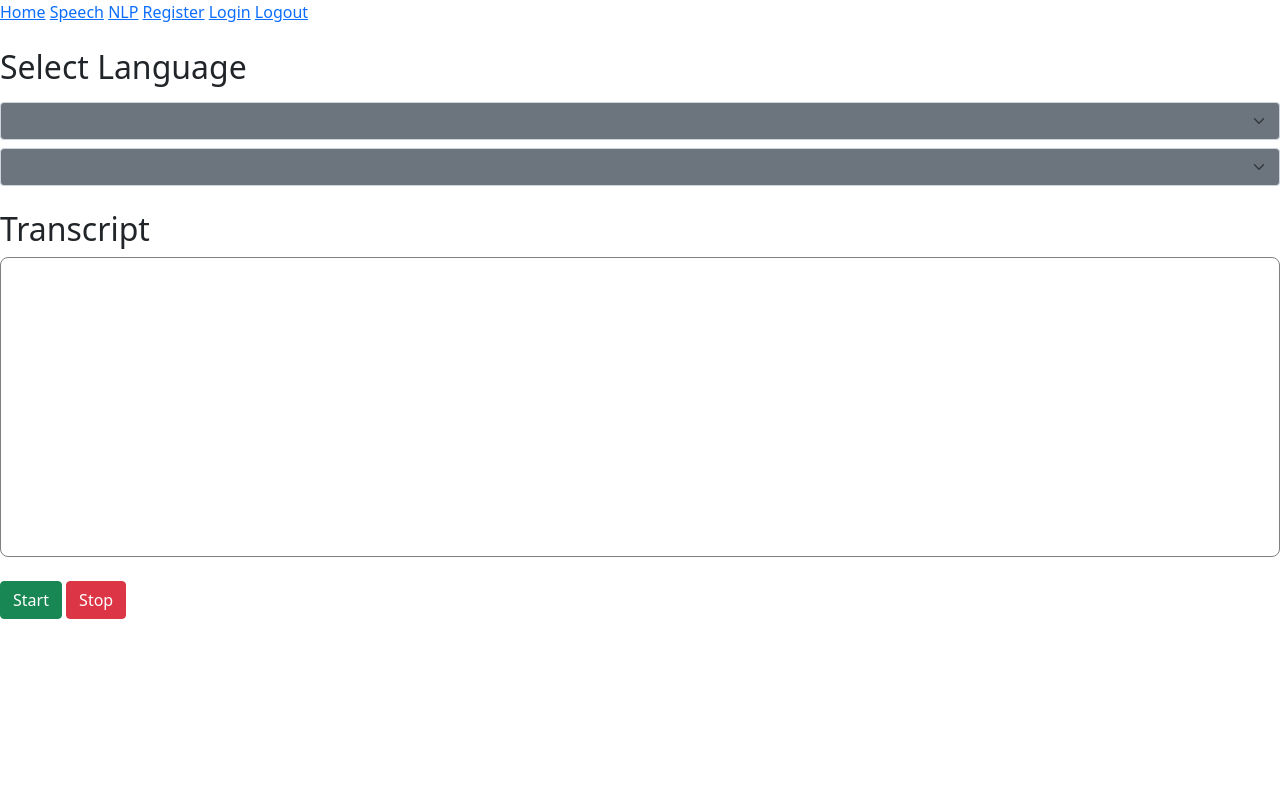
After one commit to dominicfanucchi/Senior-Project, a Django app: page /speech/ in a window 1280 px wide. The commit adds this page. Run offline with Django 4.2, Linux system fonts and the light colour scheme; lists and menus that the app fills with data are empty.

Commit message:
added speech page

```diff
--- /dev/null
+++ b/project/static/project/js/language.js
@@ -0,0 +1,29 @@
+var langs =
+        [['English',         ['en-AU', 'Australia'],
+                     ['en-CA', 'Canada'],
+                     ['en-IN', 'India'],
+                     ['en-NZ', 'New Zealand'],
+                     ['en-ZA', 'South Africa'],
+                     ['en-GB', 'United Kingdom'],
+                     ['en-US', 'United States']]];
+        let select_language = document.querySelector('#select_language');
+let select_dialect = document.querySelector('#select_dialect');
+
+for (var i = 0; i < langs.length; i++) {
+  select_language.options[i] = new Option(langs[i][0], i);
+}
+
+select_language.selectedIndex = 6;
+updateCountry();
+select_dialect.selectedIndex = 6;
+
+function updateCountry() {
+  for (var i = select_dialect.options.length - 1; i >= 0; i--) {
+    select_dialect.remove(i);
+  }
+  var list = langs[select_language.selectedIndex];
+  for (var i = 1; i < list.length; i++) {
+    select_dialect.options.add(new Option(list[i][1], list[i][0]));
+  }
+  select_dialect.style.visibility = list[1].length == 1 ? 'hidden' : 'visible';
+}
--- a/project/static/project/style.css
+++ b/project/static/project/style.css
@@ -2,6 +2,46 @@
     --background: #000;
 }
 
+/* Box sizing rules */
+*,
+*::before,
+*::after {
+  box-sizing: border-box;
+}
+
+/* Remove default margin */
+body,
+h1,
+h2,
+h3,
+h4,
+p,
+figure,
+blockquote,
+dl,
+dd {
+  margin: 0;
+}
+
+
+/* Set core root defaults */
+html:focus-within {
+  scroll-behavior: smooth;
+}
+
+/* Set core body defaults */
 body {
-    background-color: var(--background);
+  min-height: 100vh;
+  text-rendering: optimizeSpeed;
+  line-height: 1.5;
+
+  background-color: var(--background);
 }
+
+
+/* Make images easier to work with */
+img,
+picture {
+  max-width: 100%;
+  display: block;
+}
--- a/project/templates/project/base.html
+++ b/project/templates/project/base.html
@@ -7,10 +7,23 @@
 
     <!-- CSS -->
     <link rel="stylesheet" type="text/css" href="{% static 'project/style.css' %}">
+    {% block page_css %} {% endblock %}
 
-    <title>Home | Senior Project</title>
+    <title>{% block title %}Senior Project | Home{% endblock %}</title>
 </head>
 <body>
-
+    <div class="sidenav">
+        <a href="">Home</a>
+        <a href="">Speech</a>
+        <a href="">NLP</a>
+        <a href="">Register</a>
+        <a href="">Login</a>
+        <a href="">Logout</a>
+    </div>
+    <div id="content" name="content" class="content">
+        {% block content %}
+        {% endblock %}
+    </div>
 </body>
+{% block page_script %}{% endblock %}
 </html>
--- /dev/null
+++ b/project/templates/project/speech.html
@@ -0,0 +1,36 @@
+{% extends "project/base.html" %}
+{% load static %}
+
+{% block page_css %}
+<link
+      href="https://cdn.jsdelivr.net/npm/bootstrap@5.0.0-beta1/dist/css/bootstrap.min.css"
+      rel="stylesheet"
+      integrity="sha384-giJF6kkoqNQ00vy+HMDP7azOuL0xtbfIcaT9wjKHr8RbDVddVHyTfAAsrekwKmP1"
+      crossorigin="anonymous"
+    />
+{% endblock %}
+
+{% block title %} Senior Project | Speech Recognition{% endblock %}
+
+{% block content %}
+<div class="mt-4" id="div_language">
+    <h2 class="mb-3 text-dark">Select Language</h2>
+    <select class="form-select bg-secondary text-dark" id="select_language" onchange="updateCountry()"></select>
+    <select class="form-select bg-secondary text-dark mt-2" id="select_dialect"></select>
+  </div>
+  <h2 class="mt-4 text-dark">Transcript</h2>
+  <div class="p-3" style="border: 1px solid gray; height: 300px; border-radius: 8px;">
+    <span id="final" class="text-dark"></span>
+    <span id="interim" class="text-secondary"></span>
+  </div>
+  <div class="mt-4">
+    <button class="btn btn-success" id="start">Start</button>
+    <button class="btn btn-danger" id="stop">Stop</button>
+    <p id="status" class="lead mt-3 text-dark" style="display: none">Listenting ...</p>
+  </div>
+{% endblock %}
+
+{% block page_script %}
+<script type="text/javascript" src="{% static 'project/js/language.js' %}"></script>
+<script type="text/javascript" src"{% static 'project/js/speechRecognition.js' %}"></script>
+{% endblock %}
--- a/project/urls.py
+++ b/project/urls.py
@@ -5,4 +5,8 @@ from . import views
 app_name = 'senior project'
 urlpatterns = [
     path('', views.frontpage, name='frontpage'),
+
+    path('speech/', views.speech, name='speech'),
+    # path(),
+
 ]
--- a/project/views.py
+++ b/project/views.py
@@ -4,3 +4,6 @@ from django.shortcuts import render
 # Create your views here.
 def frontpage(request):
     return render(request, 'project/base.html')
+
+def speech(request):
+    return render(request, 'project/speech.html')
```
Also changed, not shown: project/static/project/js/speechRecognition.js (added, +43 -0 lines), project/templates/project/tmp.html (added, +33 -0 lines).
